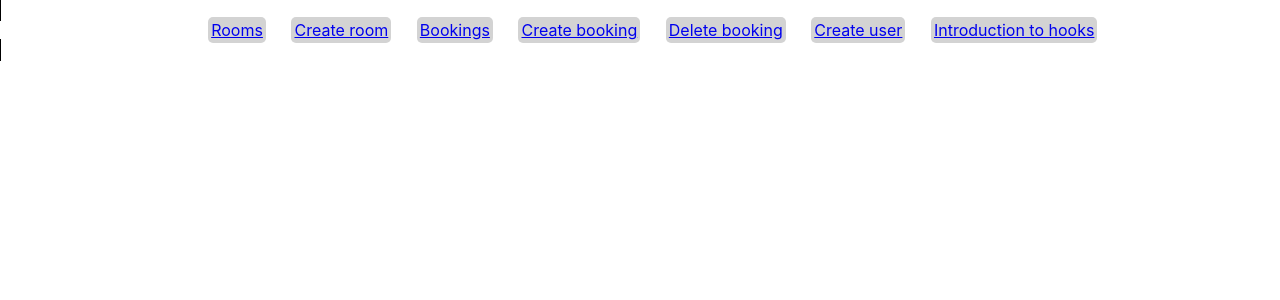
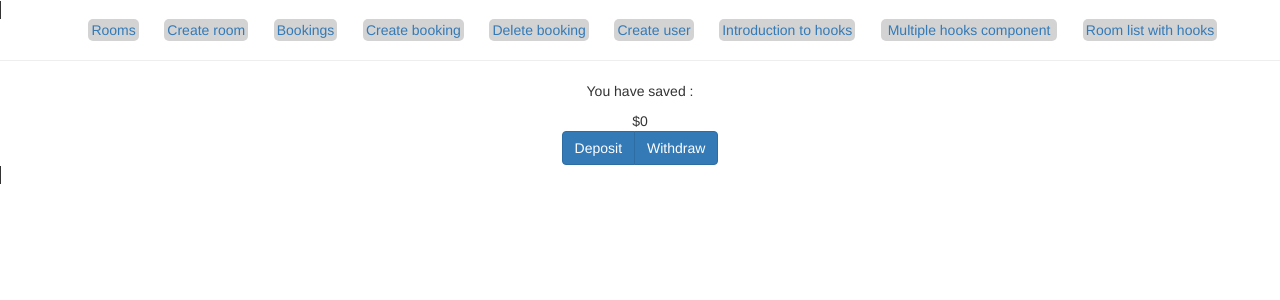
Before and after one commit to DenisGuilbert/RoomBookingFront, a React (Create React App) app in the folder my-app/: page /TotalHook in a window 1280 px wide. Shown: the top 300 px of the page. Built offline with nearby package versions, Linux system fonts and the light colour scheme.

Commit message:
Set some hooks, and a new hook that load the rooms
I'm not convinced for the new hook, I need to learn how to connect it with sagas, if necessary...

```diff
--- a/my-app/src/App.tsx
+++ b/my-app/src/App.tsx
@@ -1,5 +1,6 @@
 import './App.css';
 import "./css/global.css";
+import 'bootstrap/dist/css/bootstrap.min.css';
 import {
   BrowserRouter as Router,
   Switch,
@@ -14,17 +15,12 @@ import CreateBooking from './components/Bookings/CreateBooking';
 import DeleteBooking from './components/Bookings/DeleteBooking';
 import CreateUser from './components/Users/CreateUser';
 import IntroductionHooks from './components/Hooks/IntroductionHooks';
+import {TotalHook} from './components/Hooks/TotalHook';
+import RoomListHook from './components/Hooks/RoomListHook';
 
 function App() {
+
   return (
-    // <div className="App">
-    //   <Rooms />
-    //   <CreateRooms />
-    //   <Bookings />
-    //   <CreateBooking />
-    //   <DeleteBooking />
-    //   <CreateUser />
-    // </div>
 
     <Router>
       <div className="menuBar">
@@ -49,6 +45,13 @@ function App() {
           </div>
           <div className="menuItem">
             <Link to="/IntroductionHooks">Introduction to hooks</Link>
+          </div>
+
+          <div className="menuItem">
+            <Link to="/TotalHook"> Multiple hooks component </Link>
+          </div>
+          <div className="menuItem">
+            <Link to="/RoomListHook"> Room list with hooks </Link>
           </div>
         </nav>
 
@@ -77,6 +80,13 @@ function App() {
             <IntroductionHooks />
           </Route>
 
+          <Route path="/TotalHook">
+            <TotalHook />
+          </Route>
+          <Route path="/RoomListHook">
+            <RoomListHook />
+          </Route>
+
         </Switch>
       </div>
     </Router>
--- /dev/null
+++ b/my-app/src/components/Hooks/AmountHook.tsx
@@ -0,0 +1,13 @@
+import * as React from 'react';
+import 'bootstrap/dist/css/bootstrap.min.css';
+
+function AmountHook({ value }) {
+  return (
+    <div>
+        <p>You have saved :</p>
+        <div>${value}</div>
+    </div>
+  );
+}
+
+export { AmountHook };
--- /dev/null
+++ b/my-app/src/components/Hooks/ControlsHook.tsx
@@ -0,0 +1,14 @@
+import * as React from 'react';
+import { DepositButtonHook } from './DepositButtonHook';
+import { WithdrawButtonHook } from './WithdrawButtonHook';
+import ButtonGroup from 'react-bootstrap/ButtonGroup'
+
+function ControlsHook({ onDeposit, onWithdraw }) {
+  return (
+    <ButtonGroup aria-label="Deposit or withdraw money">
+        <DepositButtonHook onDeposit={onDeposit} />
+        <WithdrawButtonHook onWithdraw={onWithdraw} />
+    </ButtonGroup>
+  )
+}
+export { ControlsHook };
--- /dev/null
+++ b/my-app/src/components/Hooks/DepositButtonHook.tsx
@@ -0,0 +1,8 @@
+import * as React from 'react';
+import Button from 'react-bootstrap/Button';
+
+function DepositButtonHook({ onDeposit }) {
+  return <Button onClick={() => onDeposit(10)}>Deposit</Button>;
+}
+
+export { DepositButtonHook };
--- a/my-app/src/components/Hooks/IntroductionHooks.tsx
+++ b/my-app/src/components/Hooks/IntroductionHooks.tsx
@@ -70,7 +70,4 @@ export default function IntroductionHooks() {
             </div>
         </div>
     );
-
-    //TODO : inspire of this :
-    //https://github.com/blockmatic/hooks-architecture
 }
--- /dev/null
+++ b/my-app/src/components/Hooks/RoomListHook.tsx
@@ -0,0 +1,44 @@
+import { useState, useEffect } from 'react';
+import Table from 'react-bootstrap/Table';
+import client from "../../api";
+
+export default function RoomListHook() {
+    const [roomList, setRoomList] = useState([{ id: 0, name: '' }]);
+
+    useEffect(() => {
+        getRooms();
+    });
+
+    function getRooms() {
+        client.get('/Rooms').then((response) => {
+            setRoomList(response.data);
+        })
+        .catch((error) => {
+            console.log(error)
+        });
+    }
+
+    return (
+        <div>
+            <Table striped bordered hover responsive size="sm">
+                <thead>
+                    <tr>
+                        <th className='centerText' style={{width: 50}}>Id</th>
+                        <th className='centerText'>Room's name</th>
+                    </tr>
+                </thead>
+                <tbody>
+                    {roomList.map((room, key) =>
+                        <tr>
+                            <td>
+                                {room.id}
+                            </td>
+                            <td>
+                                {room.name}
+                            </td>
+                        </tr>)}
+                </tbody>
+            </Table>
+        </div>
+    )
+}
--- /dev/null
+++ b/my-app/src/components/Hooks/TotalHook.tsx
@@ -0,0 +1,25 @@
+import React, { Component, useState } from 'react';
+import { AmountHook } from './AmountHook';
+import { ControlsHook } from './ControlsHook';
+
+export function TotalHook() {
+  const [amount, setAmount] = useState(0);
+
+  function deposit(value) {
+    setAmount(amount + value);
+  }
+
+  function withdraw(value) {
+    //Withdraw money to the account, but can't withdraw < 0
+    const newAmount = amount - value;
+    setAmount(newAmount < 0 ? 0 : newAmount);
+  }
+
+  return (
+    <div>
+        <hr/>
+        <AmountHook value={amount} />
+        <ControlsHook onDeposit={deposit} onWithdraw={withdraw} />
+    </div>
+  )
+}
--- /dev/null
+++ b/my-app/src/components/Hooks/WithdrawButtonHook.tsx
@@ -0,0 +1,8 @@
+import * as React from 'react';
+import Button from 'react-bootstrap/Button';
+
+function WithdrawButtonHook({ onWithdraw }) {
+  return <Button variant="primary" onClick={() => onWithdraw(10)}>Withdraw</Button>;
+}
+
+export { WithdrawButtonHook };
--- a/my-app/src/css/global.css
+++ b/my-app/src/css/global.css
@@ -126,3 +126,7 @@
 .ulDense {
     display: inline-grid;
 }
+
+.centerText {
+    text-align: center;
+}
```
